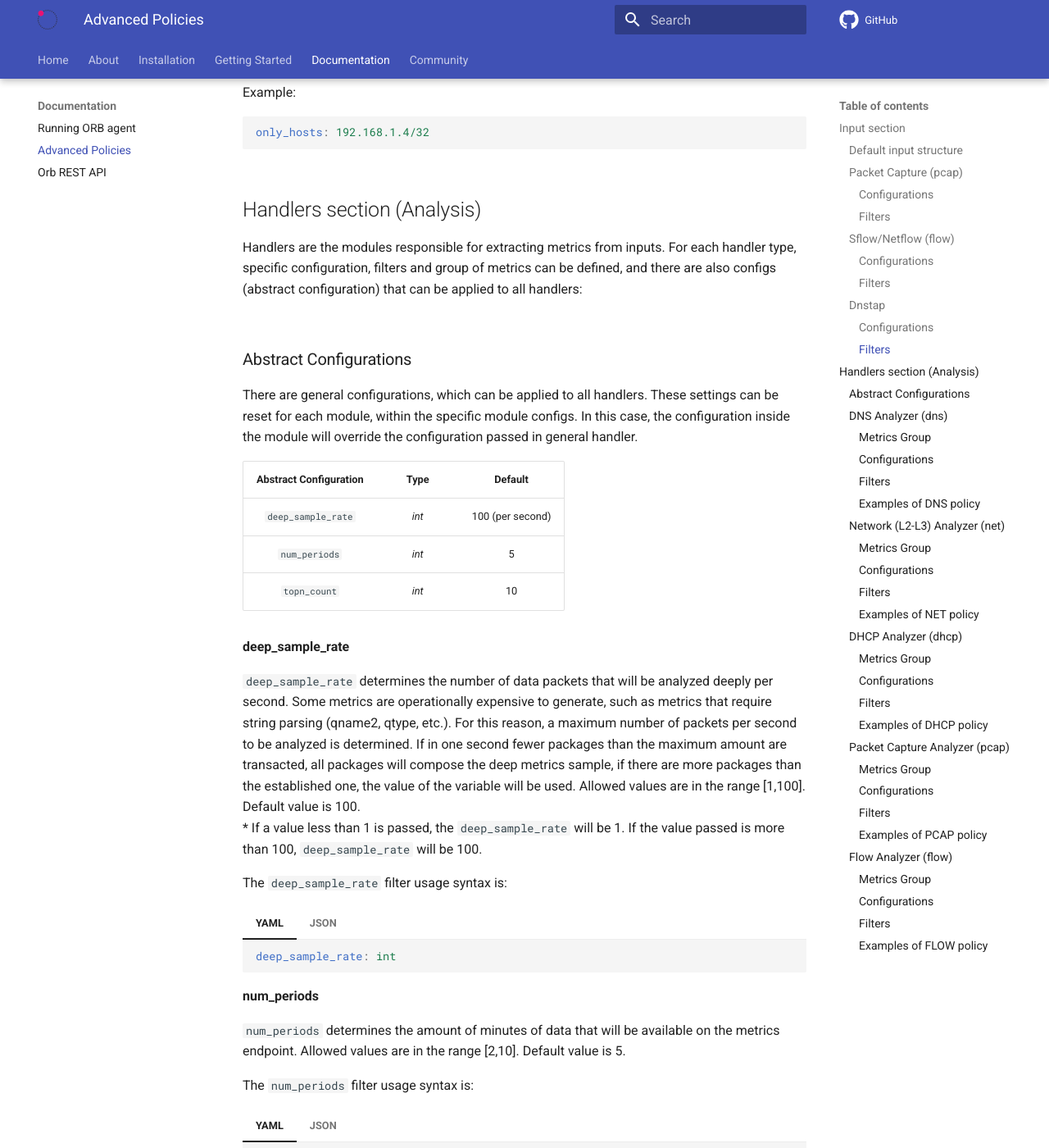
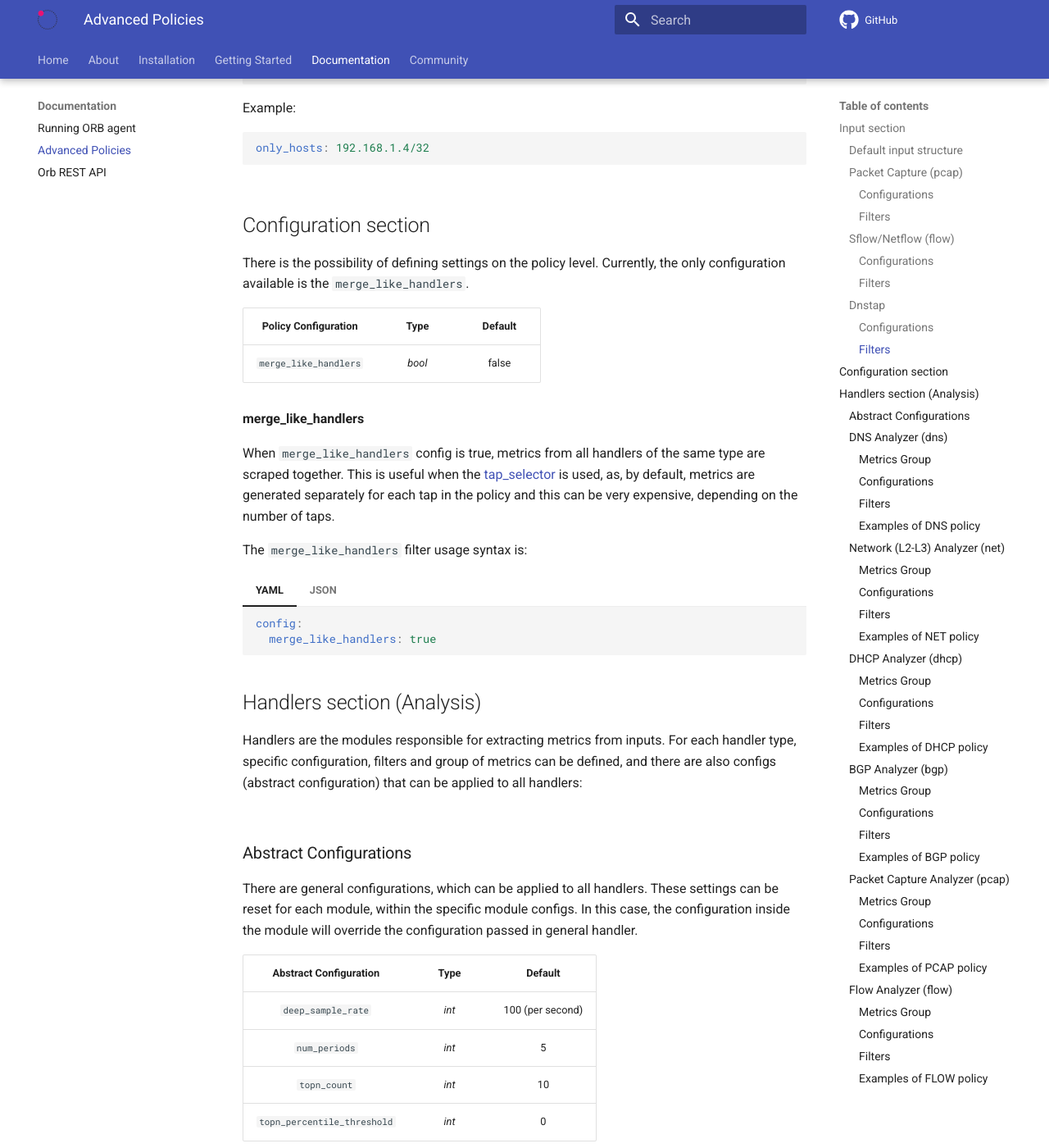
Before and after one commit to orb-community/orb-website, an MkDocs documentation site: the page built from docs/documentation/advanced_policies.md, in a window 1280 px wide and 1400 px high, scrolled down 7149 px. Shown: the whole window at 82% size. Built offline with MkDocs 1.6.1 and Material for MkDocs 9.7.7, drawn with Linux system fonts in a browser that asks for light colours; comment, search, counter and statistics services are not loaded; some of the changed text lies outside the part shown.

Commit message:
handler bgp and new configs

````diff
--- a/docs/documentation/advanced_policies.md
+++ b/docs/documentation/advanced_policies.md
@@ -1,10 +1,11 @@
 # Advanced Policies
 
-An Orb policy for pktvisor can be written in either YAML or JSON, and has three top level sections: “input”, “handlers” and “kind”.
+An Orb policy for pktvisor can be written in either YAML or JSON, and has four top level sections: “input”, “handlers”, "config" and “kind”.
 
 === "YAML"
     ```yaml
     input: ..
+    config: ...
     handlers: ...
     kind: collection
     ```
@@ -12,10 +13,10 @@
     ```json
     {
       "input": {
-
       },
+      "config": {
+    },
       "handlers": {
-
       },
       "kind": "collection"
     }
@@ -469,7 +470,35 @@
       "only_hosts": "192.168.1.4/32"
     }
     ```
-
+## Configuration section
+
+There is the possibility of defining settings on the policy level. Currently, the only configuration available is the `merge_like_handlers`.
+
+
+| Policy Configuration  |  Type  | Default |
+|:---------------------:|:------:|:-------:|
+| `merge_like_handlers` | *bool* |  false  |
+
+
+**merge_like_handlers**
+
+When `merge_like_handlers` config is true, metrics from all handlers of the same type are scraped together. This is useful when the [tap_selector](#input-section) is used, as, by default, metrics are generated separately for each tap in the policy and this can be very expensive, depending on the number of taps.
+
+The `merge_like_handlers` filter usage syntax is:<br>
+
+=== "YAML"
+    ```yaml
+    config:
+      merge_like_handlers: true
+    ```
+=== "JSON"
+    ```json
+    {
+      "config": {
+        "merge_like_handlers": true
+      }
+    }
+    ```
 ## Handlers section (Analysis)
 
 Handlers are the modules responsible for extracting metrics from inputs. For each handler type, specific configuration, filters and group of metrics can be defined, and there are also configs (abstract configuration) that can be applied to all handlers: <br><br>
@@ -478,20 +507,22 @@
 
 There are general configurations, which can be applied to all handlers. These settings can be reset for each module, within the specific module configs. In this case, the configuration inside the module will override the configuration passed in general handler. <br>
 
-| Abstract Configuration | Type  |     Default      |
-|:----------------------:|:-----:|:----------------:|
-|   `deep_sample_rate`   | *int* | 100 (per second) |
-|     `num_periods`      | *int* |        5         |
-|      `topn_count`      | *int* |        10        |
+|   Abstract Configuration    | Type  |     Default      |
+|:---------------------------:|:-----:|:----------------:|
+|     `deep_sample_rate`      | *int* | 100 (per second) |
+|        `num_periods`        | *int* |        5         |
+|        `topn_count`         | *int* |        10        |
+ | `topn_percentile_threshold` | *int* |        0         |
 
 
 **deep_sample_rate** <br>
 
 `deep_sample_rate` determines the number of data packets that will be analyzed deeply per second. Some metrics are operationally expensive to generate, such as metrics that require string parsing (qname2, qtype, etc.). For this reason, a maximum number of packets per second to be analyzed is determined. If in one second fewer packages than the maximum amount are transacted, all packages will compose the deep metrics sample, if there are more packages than the established one, the value of the variable will be used. Allowed values are in the range [1,100]. Default value is 100. <br>
-* If a value less than 1 is passed, the `deep_sample_rate` will be 1. If the value passed is more than 100, `deep_sample_rate` will be 100.
-
-
-The `deep_sample_rate` filter usage syntax is:<br>
+!!! Note
+    If a value less than 1 is passed, the `deep_sample_rate` will be 1. If the value passed is more than 100, `deep_sample_rate` will be 100.
+
+
+The `deep_sample_rate` usage syntax is:<br>
 
 === "YAML"
     ```yaml
@@ -507,7 +538,7 @@
 
 `num_periods` determines the amount of minutes of data that will be available on the metrics endpoint. Allowed values are in the range [2,10]. Default value is 5. <br>
 
-The `num_periods` filter usage syntax is:<br>
+The `num_periods` usage syntax is:<br>
 
 === "YAML"
     ```yaml
@@ -524,7 +555,7 @@
 
 `topn_count` sets the maximum amount of elements displayed in top metrics. If there is less quantity than the configured value, the composite metrics will have the existing value. But if there are more metrics than the configured value, the variable will be actively limiting. Any positive integer is valid and the default value is 10. <br>
 
-The `topn_count` filter usage syntax is:<br>
+The `topn_count` usage syntax is:<br>
 
 === "YAML"
     ```yaml
@@ -537,6 +568,24 @@
     }
     ```
 
+**topn_percentile_threshold** <br>
+
+`topn_percentile_threshold` sets the threshold of data to be considered based on the percentiles, so allowed values are in the range [0,100].
+The default value is 0, that is, all data is considered. If, for example, the value 10 is set, scraped metrics will only consider data from the 10th percentile, that is, data between the highest 90%.
+
+The `topn_percentile_threshold` usage syntax is:<br>
+
+=== "YAML"
+    ```yaml
+    topn_percentile_threshold: int
+    ```
+=== "JSON"
+    ```json
+    {
+    "topn_percentile_threshold": int
+    }
+    ```
+<br>
 **Default handler structure:**
 
 === "YAML"
@@ -546,6 +595,7 @@
         deep_sample_rate: 100
         num_periods: 5
         topn_count: 10
+        topn_percentile_threshold: 0
       modules:
         tap_name:
           type: ...
@@ -558,7 +608,6 @@
             disable:
               - .....
               - ......
-
     ```
 
 === "JSON"
@@ -568,7 +617,8 @@
         "config": {
           "deep_sample_rate": 100,
           "num_periods": 5,
-          "topn_count": 10
+          "topn_count": 10,
+          "topn_percentile_threshold": 0
         },
         "modules": {
           "tap_name": {
@@ -813,7 +864,7 @@
 
 Input: PCAP <br>
 
-DNS record types are records that provide important information about a hostname or domain. Supported default types can be seen [here](https://github.com/ns1labs/pktvisor/blob/develop/src/handlers/dns/dns.h#L30). <br>
+DNS record types are records that provide important information about a hostname or domain. Supported default types can be seen [here](https://github.com/ns1labs/pktvisor/blob/develop/libs/visor_dns/dns.h#L30). <br>
 
 The `only_qtype` filter usage syntax is:<br>
 
@@ -1048,6 +1101,8 @@
         host_spec: 192.168.1.167/24
         pcap_source: libpcap
         debug: true
+    config:
+        merge_like_handlers: true
     kind: collection
     ```
 
@@ -1067,7 +1122,8 @@
               "public_suffix_list": true,
               "deep_sample_rate": 50,
               "num_periods": 2,
-              "topn_count": 25
+              "topn_count": 25,
+              "topn_percentile_threshold": 10
             },
             "filter": {
               "only_rcode": 0,
@@ -1111,6 +1168,9 @@
           "pcap_source": "libpcap",
           "debug": true
         }
+      },
+      "config": {
+        "merge_like_handlers": true
       },
       "kind": "collection"
     }
@@ -1462,6 +1522,106 @@
     }
     ```
 
+### BGP Analyzer (bgp)
+**Handler Type**: "bgp" <br>
+
+#### Metrics Group
+
+- No metrics group available <br>
+
+#### Configurations <br>
+- Abstract configurations. <br><br>
+
+#### Filters
+- No filters available. <br><br>
+
+Example policy pcap bgp JSON:
+
+#### Examples of BGP policy
+
+Example policy pcap BGP :
+
+=== "YAML"
+    ```yaml
+    handlers:
+      config:
+        deep_sample_rate: 100
+        num_periods: 8
+        topn_count: 10
+      modules:
+        default_bgp:
+          type: bgp
+          config:
+            deep_sample_rate: 1
+            num_periods: 8
+            topn_count: 25
+    input:
+      input_type: pcap
+      tap_selector:
+        all:
+          - key1: value1
+          - key2: value
+      filter:
+        bpf: net 192.168.1.0/24
+      config:
+        iface: wlo1
+        host_spec: 192.168.1.0/24
+        pcap_source: libpcap
+        debug: true
+    config:
+      merge_like_handlers: true
+    kind: collection
+    ```
+=== "JSON"
+    ```json
+    {
+      "handlers": {
+        "config": {
+          "deep_sample_rate": 100,
+          "num_periods": 8,
+          "topn_count": 10
+        },
+        "modules": {
+          "default_bgp": {
+            "type": "bgp",
+            "config": {
+              "deep_sample_rate": 1,
+              "num_periods": 8,
+              "topn_count": 25
+            }
+          }
+        }
+      },
+      "input": {
+        "input_type": "pcap",
+        "tap_selector": {
+          "all": [
+            {
+              "key1": "value1"
+            },
+            {
+              "key2": "value"
+            }
+          ]
+        },
+        "filter": {
+          "bpf": "net 192.168.1.0/24"
+        },
+        "config": {
+          "iface": "wlo1",
+          "host_spec": "192.168.1.0/24",
+          "pcap_source": "libpcap",
+          "debug": true
+        }
+      },
+      "config": {
+        "merge_like_handlers": true
+      },
+      "kind": "collection"
+    }
+    ```
+
+
 ### Packet Capture Analyzer (pcap)
 **Handler Type**: "pcap" <br>
 
````
Also changed, not shown: other parts of docs/documentation/advanced_policies.md (+5 -1 lines).
